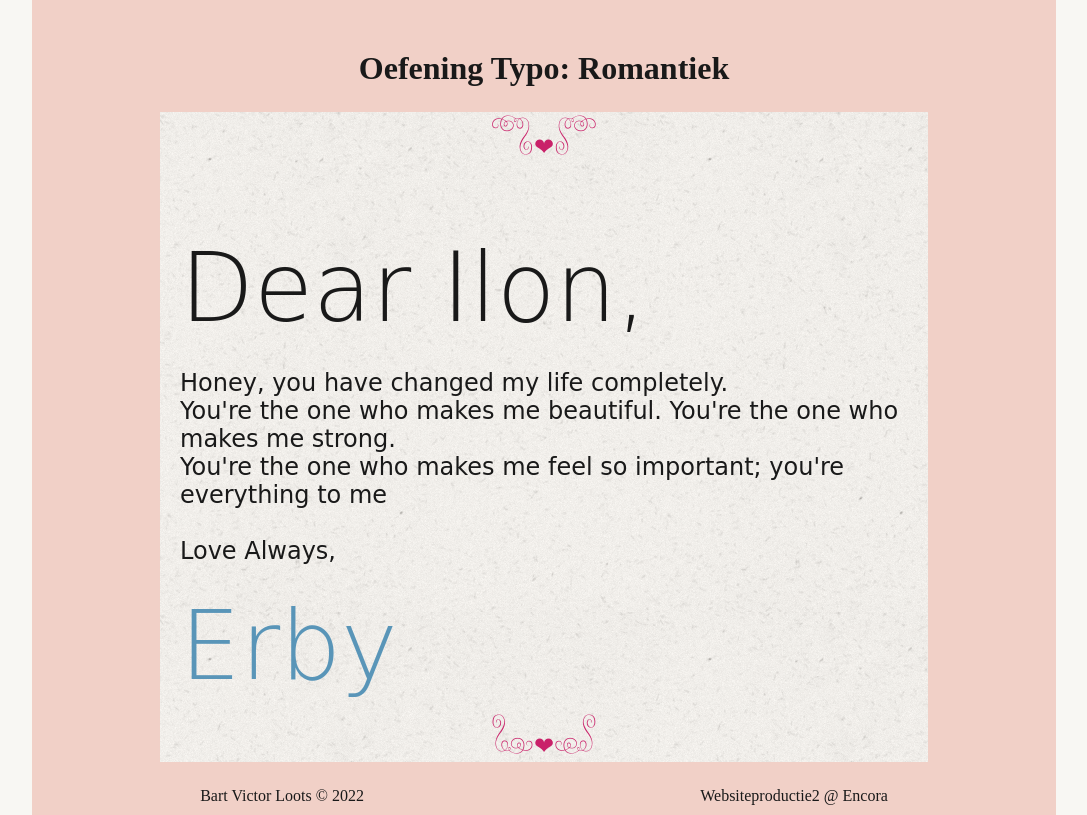
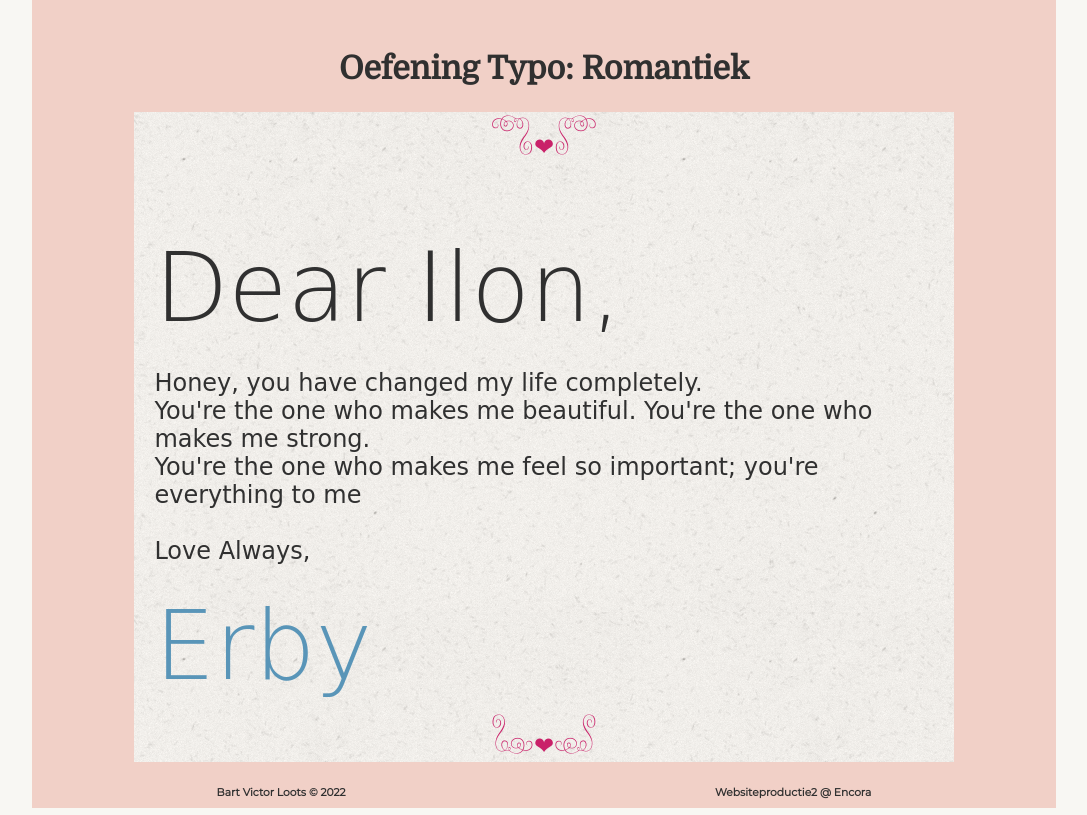
Before and after one commit to VCLdesigns/websiteproductie-oefening_typo_romantiek, a plain HTML site: page index.html in a window 1280 px wide. Shown: the whole page, without its empty margins (96-1183 px from the left). Drawn offline with Linux system fonts and the light colour scheme; a web font is replaced by a local one.

Commit message:
finished

```diff
--- a/css/style.css
+++ b/css/style.css
@@ -4,8 +4,7 @@
 @font-face {
   font-family: "domineregular";
   src: url("../fonts/domine-regular-webfont.eot");
-  src: url("../fonts/domine-regular-webfont.eot?#iefix")
-      format("embedded-opentype"),
+  src: url("../fonts/domine-regular-webfont.eot?#iefix") format("embedded-opentype"),
     url("../fonts/domine-regular-webfont.woff2") format("woff2"),
     url("../fonts/domine-regular-webfont.woff") format("woff"),
     url("../fonts/domine-regular-webfont.ttf") format("truetype"),
@@ -13,19 +12,19 @@
   font-weight: normal;
   font-style: normal;
 }
+
 @font-face {
   font-family: "montserratregular";
   src: url("../fonts/montserrat-regular-webfont.eot");
-  src: url("../fonts/montserrat-regular-webfont.eot?#iefix")
-      format("embedded-opentype"),
+  src: url("../fonts/montserrat-regular-webfont.eot?#iefix") format("embedded-opentype"),
     url("../fonts/montserrat-regular-webfont.woff2") format("woff2"),
     url("../fonts/montserrat-regular-webfont.woff") format("woff"),
     url("../fonts/montserrat-regular-webfont.ttf") format("truetype"),
-    url("../fonts/montserrat-regular-webfont.svg#montserratregular")
-      format("svg");
+    url("../fonts/montserrat-regular-webfont.svg#montserratregular") format("svg");
   font-weight: normal;
   font-style: normal;
 }
+
 @font-face {
   font-family: 'nymphetteregular';
   src: url('../fonts/nymphette-webfont.eot');
@@ -38,6 +37,7 @@
   font-style: normal;
 
 }
+
 /*
 /* Variabelen */
 :root {
@@ -47,6 +47,7 @@
   --kleur_wit: #f8f7f3;
   --kleur_zwart: #303030;
 }
+
 /*
 /* Reset */
 * {
@@ -68,7 +69,7 @@ body {
   margin: 0 auto;
   max-width: 1200px;
   width: 80%;
-  color: #191919;
+  color: var(--kleur_zwart);
   background-color: #f1d0c7;
 
 }
@@ -76,10 +77,11 @@ body {
 h1 {
   text-align: center;
   padding: 50px 0 25px 0;
+  font-family: var(--font_titel);
 }
 
 section {
-  width: 75%;
+  width: 80%;
   height: 650px;
   position: relative;
   margin: 0 auto;
@@ -137,5 +139,6 @@ p {
 footer {
   display: flex;
   justify-content: space-around;
+  font-family: var(--font_subtitel);
   padding: 25px 0 10px 0;
 }
--- a/index.html
+++ b/index.html
@@ -36,11 +36,14 @@
         </header>
         <main>
             <section>
-                <p class="icoon_boven"><span class="icoon">v</span>&#10084;<span class="icoon">u</span></p>
+                <p class="icoon_boven">
+                    <span class="icoon">v</span>&#10084;<span class="icoon">u</span>
+                </p>
                 <h2>Dear Ilon,</h2>
-                <p>Honey, you have changed my life completely. <br> You're the one who makes me beautiful. You're the
+                <p>
+                    Honey, you have changed my life completely. <br> You're the one who makes me beautiful. You're the
                     one who makes me strong. <br> You're the one who makes me feel so important; you're everything to me
-                    <br><br> Love Always,</me>
+                    <br><br> Love Always,
                 </p>
                 <h3>Erby</h3>
                 <p class="icoon_onder">
@@ -49,7 +52,8 @@
             </section>
         </main>
         <footer>
-            <span>Bart Victor Loots &copy 2022</span> <span>Websiteproductie2 @ Encora </span>
+            <h6>Bart Victor Loots &copy 2022 </h6>
+            <h6>Websiteproductie2 @ Encora </h6>
         </footer>
     </div>
 
```
